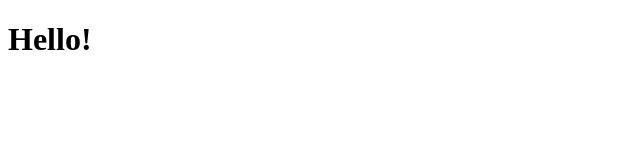
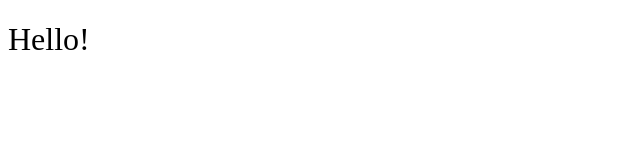
Before and after one commit to DaySell06/daysell06.github.io, a plain HTML site: page index.html in a window 1280 px wide. Shown: the full height of the page, 0-640 px from the left. Drawn offline with Linux system fonts and the light colour scheme.

Commit message:
Update index.html

```diff
--- a/index.html
+++ b/index.html
@@ -1,7 +1,7 @@
 <!DOCTYPE html>
 <html>
     <head>
-        <link rel="stylesheet" href="style1.css">
+        <link rel="stylesheet" href="daysell06.github.io/style.css">
         <h1>Hello!</h1>
     </head>
 </html>
```
